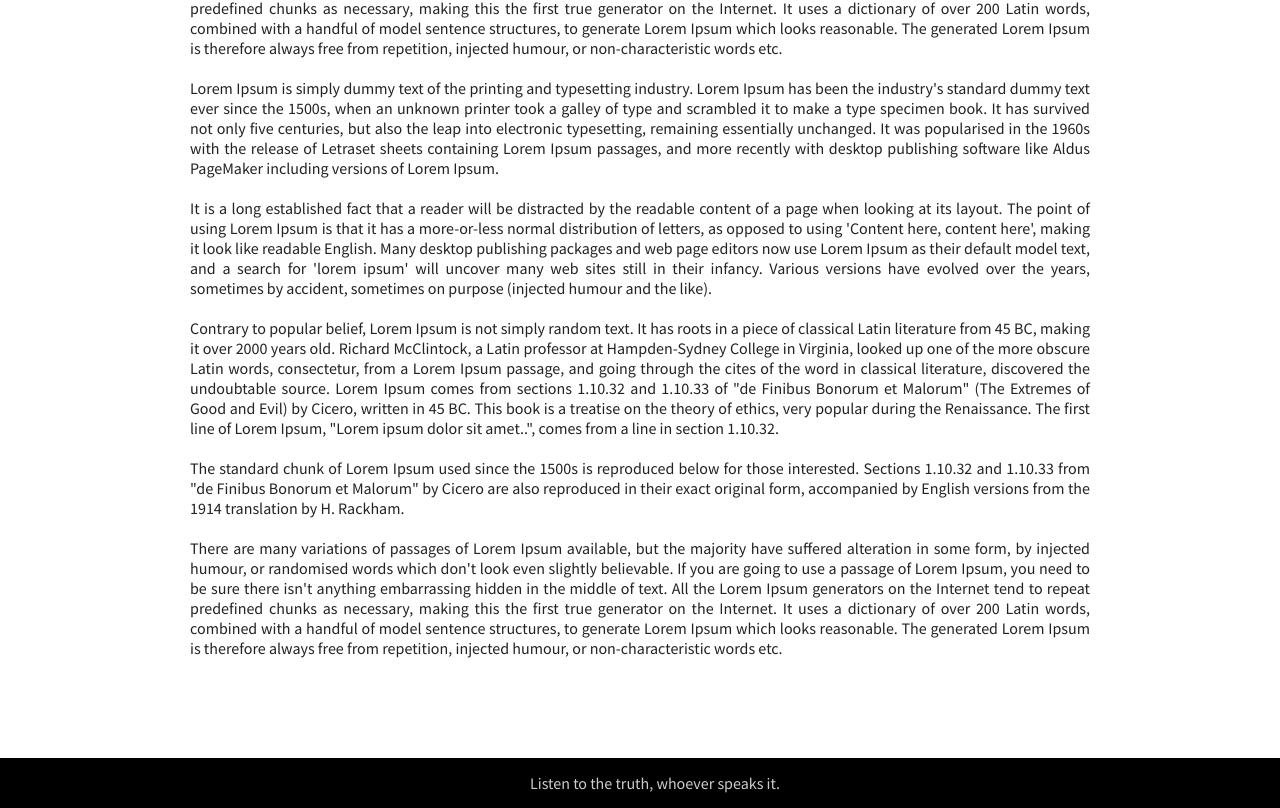
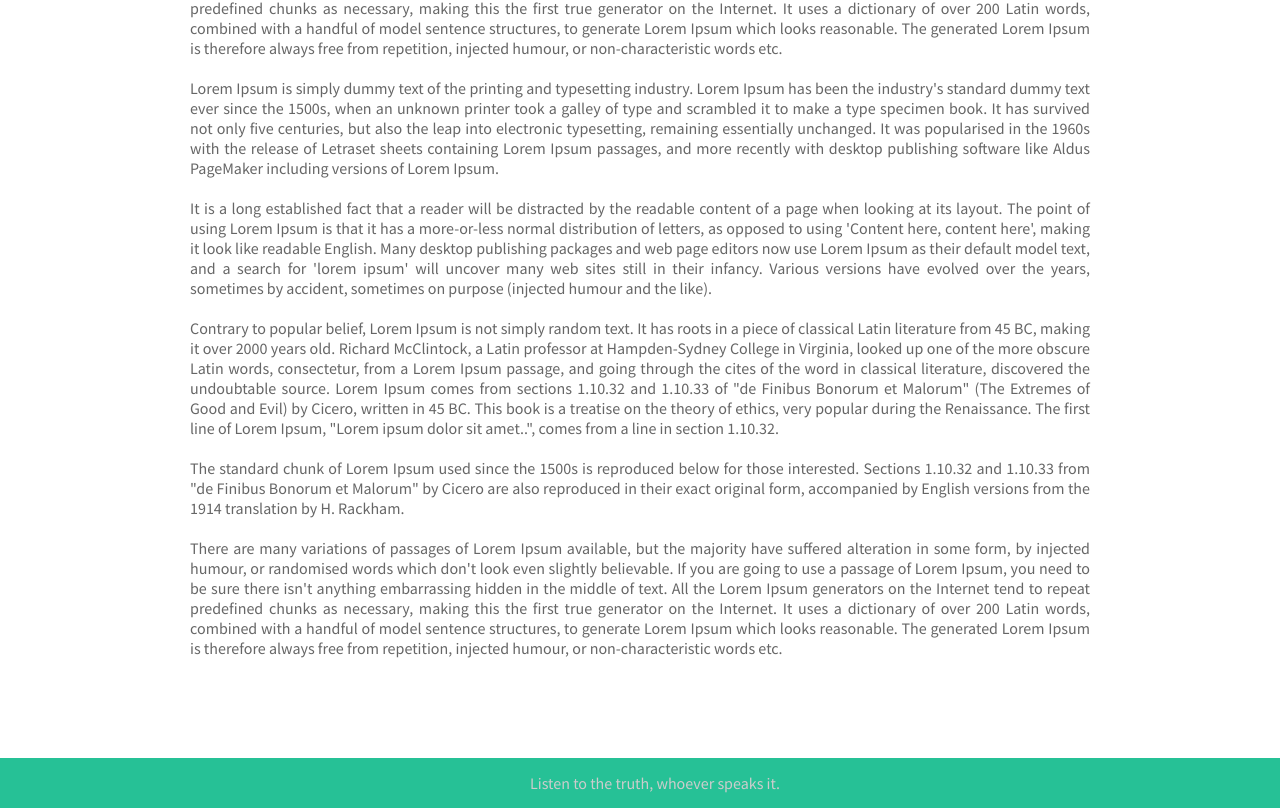
Before and after one commit to abhisaha1/stickyheader, a website: page app/index.html in a window 1280 px wide. Shown: the part 940-1748 px from the top of the page. Drawn offline with nearby package versions, Linux system fonts and the light colour scheme; files that its build step writes are made by us from their sources.

Commit message:
Footer color

```diff
--- a/app/index.html
+++ b/app/index.html
@@ -21,7 +21,7 @@
 			body{
 				font-family: 'Source Sans Pro', sans-serif;
 				font-size: 16px;
-				color: #222;
+				color: #666;
 			}
 			#container {
 
@@ -81,7 +81,7 @@
 
 			#footer {
 				height: 50px;
-				background: #000;
+				background: #26C196;
 				color: #ccc;
 				line-height: 50px;
 				padding-left: 30px;
```
